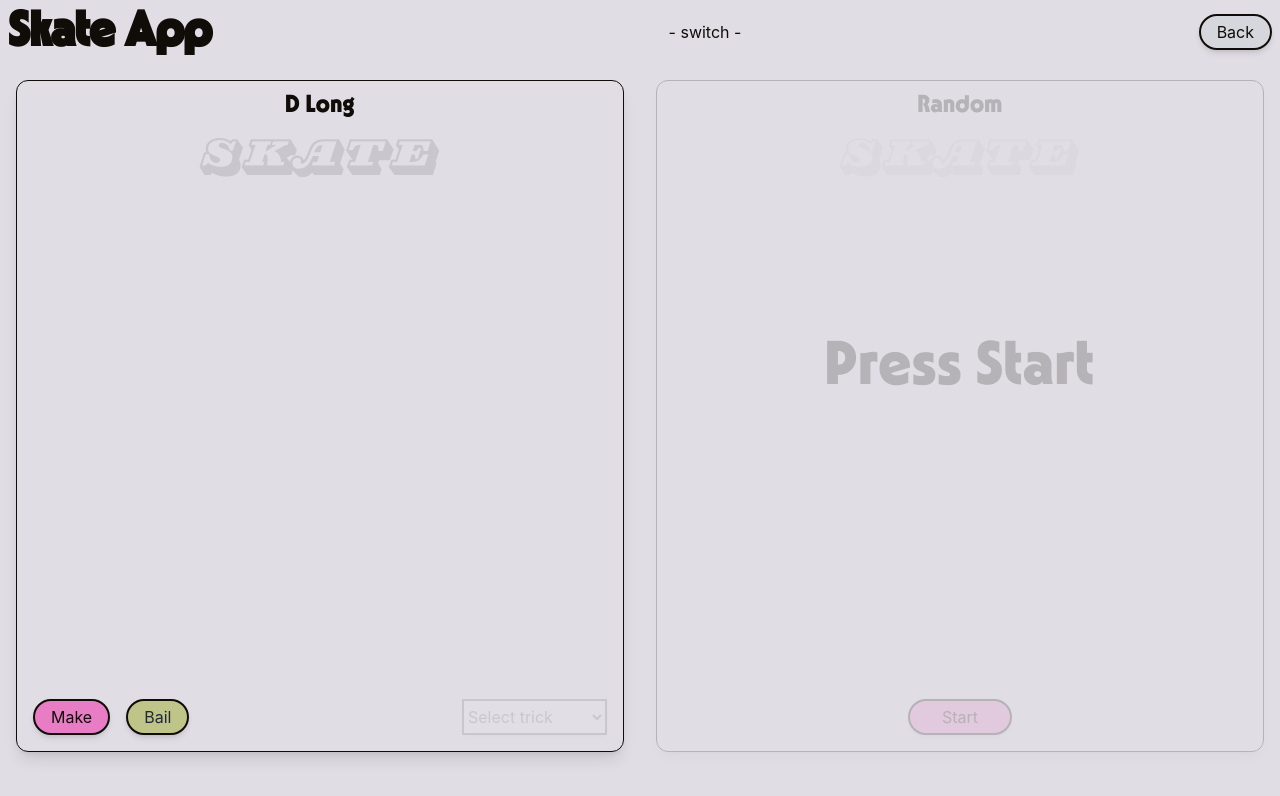
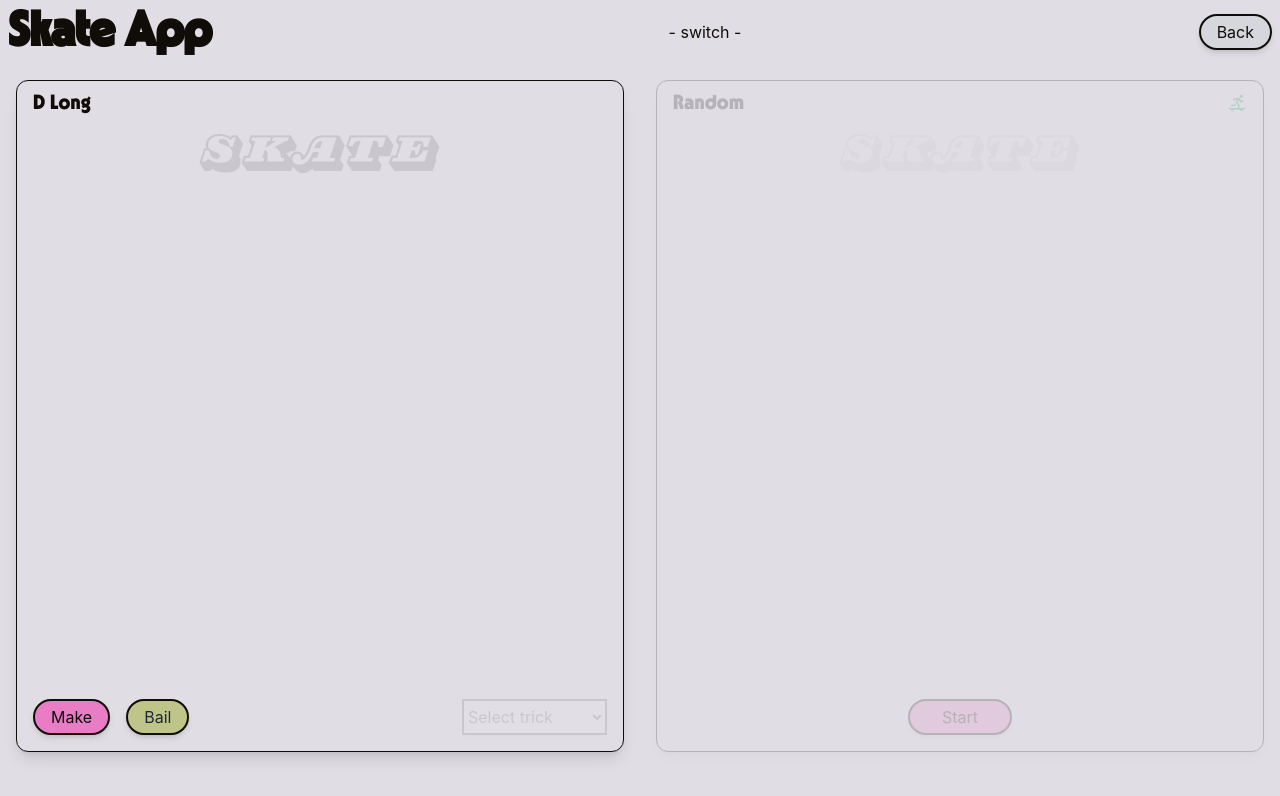
Before and after one commit to DLong86/game-of-skate, a React (Create React App) app: page /skate in a window 1280 px wide. Shown: the top 796 px of the page. Built offline with nearby package versions, Linux system fonts and the light colour scheme.

Commit message:
added - skate cpu switch player

```diff
--- a/src/components/CpuSkateCard.jsx
+++ b/src/components/CpuSkateCard.jsx
@@ -1,56 +1,67 @@
 import { useState, useEffect } from "react";
+import { TbSkateboarding } from "react-icons/tb";
 
 function CpuSkateCard({
 	currentPlayer,
 	gameSettings,
 	trickList,
-	handleLandChance,
+	defensive,
+	cpuTrick,
+	playerTrick,
+	cpuLanded,
+	handleCpuTurn,
 }) {
 	// Might need to move this state and function for the handleTurn up
-	const [trick, setTrick] = useState("");
-	const [landed, setLanded] = useState(null);
+	// const [trick, setTrick] = useState("");
+	// const [landed, setLanded] = useState(null);
 
-	const handleCpuTurn = () => {
-		if (!currentPlayer && trickList.length > 0) {
-			const randomIndex = Math.floor(Math.random() * trickList.length);
-			const selectedTrick = trickList[randomIndex];
+	// const handleCpuTurn = () => {
+	// 	if (!currentPlayer && trickList.length > 0) {
+	// 		const randomIndex = Math.floor(Math.random() * trickList.length);
+	// 		const selectedTrick = trickList[randomIndex];
 
-			setTrick(selectedTrick);
+	// 		setTrick(selectedTrick);
+	// 		if (defensive) {
+	// 			setCpuTrick(selectedTrick);
+	// 		}
 
-			const chance = handleLandChance(
-				gameSettings.difficulty,
-				selectedTrick.difficulty
-			);
+	// 		const chance = handleLandChance(
+	// 			gameSettings.difficulty,
+	// 			selectedTrick.difficulty
+	// 		);
 
-			// 50% chance to land??? - might be too high or low --- need to test!!!!
-			const didLand = Math.random() < chance;
-			setLanded(didLand);
-		}
-	};
+	// 		// 50% chance to land??? - might be too high or low --- need to test!!!!
+	// 		const didLand = Math.random() < chance;
+	// 		setLanded(didLand);
+	// 	}
+	// };
 
 	return (
 		<div
 			className={`h-1/2 md:h-full md:w-1/2 m-4 flex flex-col justify-between border border-[#100c08] rounded-xl shadow-lg items-center relative py-4 pt-2 ${
 				currentPlayer ? "opacity-20" : "opacity-100"
-			} transition-opacity duration-500 ease-in-out`}
+			} transition-opacity duration-1000 ease-in-out`}
 		>
-			<div className="">
-				<h1 className="font-noland tracking-wide text-center text-2xl pb-4">
+			<div className="w-full text-xl relative">
+				<h1 className="font-noland tracking-wide pb-4 flex items-center justify-between gap-4 px-4">
 					{gameSettings.opponent}
+					{defensive && <TbSkateboarding className="text-green-600" />}
 				</h1>
-				<h1 className="text-5xl font-bold font-magnifico opacity-10 m-0 p-0 z-50">
+				<h1 className="text-5xl font-bold font-magnifico opacity-10 m-0 p-0 z-50 text-center">
 					SKATE
 				</h1>
 			</div>
 			<div className="">
 				<h1 className="font-noland text-6xl tracking-wide m-0 p-0">
-					{trick.trick || "Press Start"}
+					{defensive && !currentPlayer
+						? cpuTrick?.trick || "Press Start"
+						: playerTrick || ""}
 				</h1>
 			</div>
 
 			<div className="">
-				{landed === true && <p className="">Landed!</p>}{" "}
-				{landed === false && <p className="">Bailed!</p>}
+				{cpuLanded === true && <p className="">Landed!</p>}{" "}
+				{cpuLanded === false && <p className="">Bailed!</p>}
 			</div>
 
 			<div className=" w-full flex justify-around">
--- a/src/components/PlayerSkateCard.jsx
+++ b/src/components/PlayerSkateCard.jsx
@@ -1,34 +1,41 @@
 import React from "react";
+import { TbSkateboarding } from "react-icons/tb";
 
 function PlayerSkateCard({
 	currentPlayer,
 	trickList,
 	handleSelectTrick,
-	selectedTrick,
+	playerTrick,
 	defensive,
+	handlePlayerLandTrick,
+	cpuTrick,
 }) {
 	return (
 		<div
 			className={`h-1/2 md:h-full md:w-1/2 m-4 flex flex-col justify-between border border-[#100c08] rounded-xl shadow-lg items-center relative py-4 pt-2 ${
 				!currentPlayer ? "opacity-20" : "opacity-100"
-			} transition-opacity duration-500 ease-in-out`}
+			} transition-opacity duration-1000 ease-in-out`}
 		>
-			<div className="">
-				<h1 className="font-noland tracking-wide text-center text-2xl pb-4">
+			<div className="w-full text-xl">
+				<h1 className="font-noland tracking-wide pb-4 flex items-center justify-between gap-4 px-4">
 					D Long
+					{!defensive && <TbSkateboarding className="text-green-600" />}
 				</h1>
-				<h1 className="text-5xl font-bold font-magnifico opacity-10 m-0 p-0 z-50">
+				<h1 className="text-5xl font-bold font-magnifico opacity-10 m-0 p-0 z-50 text-center">
 					SKATE
 				</h1>
 			</div>
 			<div className="">
 				<h1 className="font-noland text-6xl tracking-wide m-0 p-0">
-					{selectedTrick}
+					{defensive && currentPlayer ? cpuTrick?.trick : playerTrick?.trick}
 				</h1>
 			</div>
 			<div className=" w-full flex justify-between px-4">
 				<div className="flex gap-4">
-					<button className="border-2 border-[#100c08] rounded-full px-4 py-1 shadow-md  bg-[#e87dc6]">
+					<button
+						className="border-2 border-[#100c08] rounded-full px-4 py-1 shadow-md  bg-[#e87dc6]"
+						onClick={handlePlayerLandTrick}
+					>
 						Make
 					</button>
 					<button className="border-2 border-[#100c08] rounded-full px-4 py-1 shadow-md  text-gray-800 bg-[#bfc489]">
--- a/src/pages/Skate.jsx
+++ b/src/pages/Skate.jsx
@@ -15,6 +15,7 @@ import useBeginnerTrick from "../hooks/useBeginnerTrick";
 	   - If offensive and bail then no letter, if defensive and bail then a letter is added
 	   - otherwise a make would switch player
 	   - If defensive === true and bail, then add letter and switch player, else if !defensive and bail, no letter, defensive true, switch player
+	   - need an icon or something to show who is offensive
 	5: A make switches player without a letter added
 */
 }
@@ -40,7 +41,10 @@ const baseChances = {
 function Skate({ gameSettings, result }) {
 	const [currentPlayer, setCurrentPlayer] = useState(true);
 	const { data: beginnerTricks, loading, error } = useBeginnerTrick();
-	const [selectedTrick, setSelectedTrick] = useState("");
+	// const [selectedTrick, setSelectedTrick] = useState("");
+	const [playerTrick, setPlayerTrick] = useState(null);
+	const [cpuTrick, setCpuTrick] = useState(null);
+	const [cpuLanded, setCpuLanded] = useState(null);
 	const [defensive, setDefensive] = useState(true);
 
 	useEffect(() => {
@@ -53,16 +57,42 @@ function Skate({ gameSettings, result }) {
 		}
 	}, [result]);
 
-	console.log(currentPlayer);
-	console.log("defensive:", defensive);
-
 	const handleLandChance = (gameDifficulty, trickDifficulty) => {
 		const chance = baseChances[gameDifficulty]?.[trickDifficulty];
 		return chance ?? 0;
 	};
 
 	const handleSelectTrick = (e) => {
-		setSelectedTrick(e.target.value);
+		if (!defensive) {
+			const selected = beginnerTricks.find(
+				(tricks) => tricks.trick === e.target.value.value
+			);
+			setPlayerTrick(selected || null);
+		}
+	};
+
+	const handlePlayerLandTrick = () => {
+		setCurrentPlayer(!currentPlayer);
+	};
+
+	const handleCpuTurn = () => {
+		if (!currentPlayer && beginnerTricks.length > 0) {
+			const randomIndex = Math.floor(Math.random() * beginnerTricks.length);
+			const selectedTrick = beginnerTricks[randomIndex];
+
+			setCpuTrick(selectedTrick);
+
+			const chance = handleLandChance(
+				gameSettings.difficulty,
+				selectedTrick.difficulty
+			);
+
+			// 50% chance to land??? - might be too high or low --- need to test!!!!
+			const didLand = Math.random() < chance;
+			setCpuLanded(didLand);
+
+			setCurrentPlayer(!currentPlayer);
+		}
 	};
 
 	return (
@@ -86,14 +116,21 @@ function Skate({ gameSettings, result }) {
 					currentPlayer={currentPlayer}
 					trickList={beginnerTricks}
 					handleSelectTrick={handleSelectTrick}
-					selectedTrick={selectedTrick}
+					playerTrick={playerTrick}
 					defensive={defensive}
+					handlePlayerLandTrick={handlePlayerLandTrick}
+					cpuTrick={cpuTrick}
 				/>
 				<CpuSkateCard
 					gameSettings={gameSettings}
 					currentPlayer={currentPlayer}
 					trickList={beginnerTricks}
 					handleLandChance={handleLandChance}
+					defensive={defensive}
+					cpuTrick={cpuTrick}
+					playerTrick={playerTrick}
+					cpuLanded={cpuLanded}
+					handleCpuTurn={handleCpuTurn}
 				/>
 			</div>
 		</div>
```
